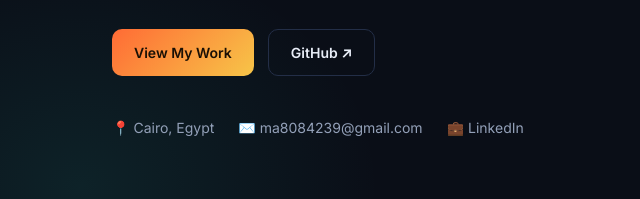
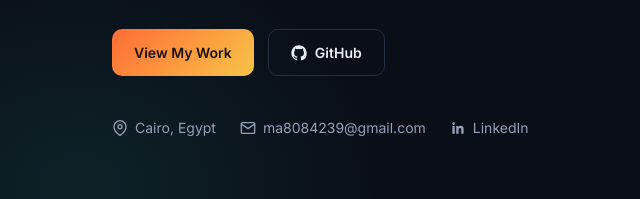
Before and after one commit to MOHAMED-ADEL-MA/portfolio, a plain HTML site: page index.html in a window 1280 px wide. Shown: the part 493-692 px from the top of the page, 48-688 px from the left. Drawn offline with Linux system fonts and the light colour scheme.

Commit message:
Replace emoji icons with real SVG icons, add WhatsApp contact

```diff
--- a/index.html
+++ b/index.html
@@ -147,6 +147,11 @@ section{padding:90px 0}
 .contact-links{display:flex;gap:16px;justify-content:center;flex-wrap:wrap}
 .contact-card{display:flex;align-items:center;gap:10px;padding:14px 22px;border:1px solid var(--border);border-radius:12px;background:var(--card);color:var(--text);text-decoration:none;font-size:14px;font-weight:500;transition:border-color .2s,transform .2s}
 .contact-card:hover{border-color:var(--accent);transform:translateY(-3px)}
+.icon{width:18px;height:18px;flex-shrink:0}
+.hero-meta .icon{width:16px;height:16px}
+.btn-ghost .icon{width:16px;height:16px}
+.icon-stroke{fill:none;stroke:currentColor;stroke-width:2;stroke-linecap:round;stroke-linejoin:round}
+.icon-fill{fill:currentColor;stroke:none}
 
 footer{padding:30px 0;border-top:1px solid var(--border);text-align:center;color:var(--muted);font-size:13.5px}
 footer span{color:var(--accent)}
@@ -190,12 +195,12 @@ footer span{color:var(--accent)}
       <p class="summary">I build real-world web applications and scalable REST APIs with PHP &amp; Laravel — clean architecture, solid validation, and payment flows that just work.</p>
       <div class="hero-cta">
         <a class="btn btn-primary" href="#projects">View My Work</a>
-        <a class="btn btn-ghost" href="https://github.com/MOHAMED-ADEL-MA" target="_blank">GitHub ↗</a>
+        <a class="btn btn-ghost" href="https://github.com/MOHAMED-ADEL-MA" target="_blank"><svg class="icon icon-fill" viewBox="0 0 24 24"><path d="M12 .5C5.65.5.5 5.65.5 12c0 5.08 3.29 9.39 7.86 10.91.58.1.79-.25.79-.55v-2.02c-3.2.7-3.87-1.36-3.87-1.36-.52-1.33-1.28-1.68-1.28-1.68-1.04-.71.08-.7.08-.7 1.15.08 1.76 1.19 1.76 1.19 1.03 1.75 2.69 1.25 3.34.95.1-.74.4-1.25.72-1.54-2.55-.29-5.23-1.28-5.23-5.68 0-1.26.45-2.28 1.19-3.09-.12-.29-.52-1.46.11-3.05 0 0 .97-.31 3.18 1.18.92-.26 1.91-.39 2.89-.39s1.97.13 2.89.39c2.2-1.49 3.17-1.18 3.17-1.18.63 1.59.23 2.76.11 3.05.74.81 1.19 1.83 1.19 3.09 0 4.41-2.69 5.38-5.25 5.66.41.36.77 1.05.77 2.13v3.16c0 .3.21.66.8.55A10.52 10.52 0 0 0 23.5 12C23.5 5.65 18.35.5 12 .5z"/></svg> GitHub</a>
       </div>
       <div class="hero-meta">
-        <span class="item">📍 Cairo, Egypt</span>
-        <a class="item" href="mailto:ma8084239@gmail.com">✉️ ma8084239@gmail.com</a>
-        <a class="item" href="https://www.linkedin.com/in/mohamed-adel-977942355" target="_blank">💼 LinkedIn</a>
+        <span class="item"><svg class="icon icon-stroke" viewBox="0 0 24 24"><path d="M21 10c0 7-9 13-9 13s-9-6-9-13a9 9 0 0 1 18 0z"/><circle cx="12" cy="10" r="3"/></svg> Cairo, Egypt</span>
+        <a class="item" href="mailto:ma8084239@gmail.com"><svg class="icon icon-stroke" viewBox="0 0 24 24"><path d="M4 4h16c1.1 0 2 .9 2 2v12c0 1.1-.9 2-2 2H4c-1.1 0-2-.9-2-2V6c0-1.1.9-2 2-2z"/><polyline points="22,6 12,13 2,6"/></svg> ma8084239@gmail.com</a>
+        <a class="item" href="https://www.linkedin.com/in/mohamed-adel-977942355" target="_blank"><svg class="icon icon-fill" viewBox="0 0 24 24"><path d="M20.45 20.45h-3.55v-5.57c0-1.33-.03-3.04-1.85-3.04-1.85 0-2.14 1.45-2.14 2.94v5.67H9.36V9h3.41v1.56h.05c.47-.9 1.63-1.85 3.36-1.85 3.6 0 4.27 2.37 4.27 5.45v6.29zM5.34 7.43a2.06 2.06 0 1 1 0-4.12 2.06 2.06 0 0 1 0 4.12zM7.12 20.45H3.55V9h3.57v11.45z"/></svg> LinkedIn</a>
       </div>
     </div>
     <div class="code-card">
@@ -375,10 +380,11 @@ footer span{color:var(--accent)}
     </div>
     <p class="reveal">I'm open to backend developer roles and freelance Laravel API work. Reach out — I usually reply fast.</p>
     <div class="contact-links reveal">
-      <a class="contact-card" href="mailto:ma8084239@gmail.com">✉️ ma8084239@gmail.com</a>
-      <a class="contact-card" href="tel:+201124616674">📱 +20 112 461 6674</a>
-      <a class="contact-card" href="https://github.com/MOHAMED-ADEL-MA" target="_blank">🐙 GitHub</a>
-      <a class="contact-card" href="https://www.linkedin.com/in/mohamed-adel-977942355" target="_blank">💼 LinkedIn</a>
+      <a class="contact-card" href="mailto:ma8084239@gmail.com"><svg class="icon icon-stroke" viewBox="0 0 24 24"><path d="M4 4h16c1.1 0 2 .9 2 2v12c0 1.1-.9 2-2 2H4c-1.1 0-2-.9-2-2V6c0-1.1.9-2 2-2z"/><polyline points="22,6 12,13 2,6"/></svg> ma8084239@gmail.com</a>
+      <a class="contact-card" href="tel:+201124616674"><svg class="icon icon-stroke" viewBox="0 0 24 24"><path d="M22 16.92v3a2 2 0 0 1-2.18 2 19.79 19.79 0 0 1-8.63-3.07 19.5 19.5 0 0 1-6-6 19.79 19.79 0 0 1-3.07-8.67A2 2 0 0 1 4.11 2h3a2 2 0 0 1 2 1.72 12.84 12.84 0 0 0 .7 2.81 2 2 0 0 1-.45 2.11L8.09 9.91a16 16 0 0 0 6 6l1.27-1.27a2 2 0 0 1 2.11-.45 12.84 12.84 0 0 0 2.81.7A2 2 0 0 1 22 16.92z"/></svg> +20 112 461 6674</a>
+      <a class="contact-card" href="https://wa.me/201124616674" target="_blank"><svg class="icon icon-fill" viewBox="0 0 24 24"><path d="M17.47 14.38c-.3-.15-1.76-.87-2.03-.97-.27-.1-.47-.15-.67.15-.2.3-.77.97-.94 1.17-.17.2-.35.22-.64.07-.3-.15-1.26-.46-2.4-1.47-.88-.79-1.48-1.76-1.65-2.06-.17-.3-.02-.46.13-.6.13-.14.3-.35.44-.52.15-.17.2-.3.3-.5.1-.2.05-.37-.02-.52-.07-.15-.67-1.62-.92-2.22-.24-.58-.49-.5-.67-.51h-.57c-.2 0-.52.07-.8.37-.27.3-1.04 1.02-1.04 2.5 0 1.47 1.07 2.89 1.22 3.09.15.2 2.11 3.22 5.1 4.51.71.31 1.27.49 1.7.63.72.23 1.37.2 1.88.12.57-.09 1.76-.72 2-1.42.25-.7.25-1.29.18-1.42-.07-.12-.27-.2-.57-.35zM12.05 21.79h-.01a9.87 9.87 0 0 1-5.03-1.38l-.36-.21-3.74.98 1-3.65-.24-.37a9.86 9.86 0 0 1-1.51-5.26c0-5.45 4.44-9.88 9.9-9.88 2.64 0 5.13 1.03 7 2.9a9.82 9.82 0 0 1 2.89 7c0 5.45-4.45 9.87-9.9 9.87zM20.5 3.49A11.8 11.8 0 0 0 12.05 0C5.5 0 .16 5.34.16 11.89c0 2.1.55 4.14 1.59 5.95L.06 24l6.3-1.65a11.88 11.88 0 0 0 5.68 1.45h.01c6.55 0 11.89-5.34 11.89-11.89 0-3.18-1.24-6.16-3.44-8.42z"/></svg> WhatsApp</a>
+      <a class="contact-card" href="https://github.com/MOHAMED-ADEL-MA" target="_blank"><svg class="icon icon-fill" viewBox="0 0 24 24"><path d="M12 .5C5.65.5.5 5.65.5 12c0 5.08 3.29 9.39 7.86 10.91.58.1.79-.25.79-.55v-2.02c-3.2.7-3.87-1.36-3.87-1.36-.52-1.33-1.28-1.68-1.28-1.68-1.04-.71.08-.7.08-.7 1.15.08 1.76 1.19 1.76 1.19 1.03 1.75 2.69 1.25 3.34.95.1-.74.4-1.25.72-1.54-2.55-.29-5.23-1.28-5.23-5.68 0-1.26.45-2.28 1.19-3.09-.12-.29-.52-1.46.11-3.05 0 0 .97-.31 3.18 1.18.92-.26 1.91-.39 2.89-.39s1.97.13 2.89.39c2.2-1.49 3.17-1.18 3.17-1.18.63 1.59.23 2.76.11 3.05.74.81 1.19 1.83 1.19 3.09 0 4.41-2.69 5.38-5.25 5.66.41.36.77 1.05.77 2.13v3.16c0 .3.21.66.8.55A10.52 10.52 0 0 0 23.5 12C23.5 5.65 18.35.5 12 .5z"/></svg> GitHub</a>
+      <a class="contact-card" href="https://www.linkedin.com/in/mohamed-adel-977942355" target="_blank"><svg class="icon icon-fill" viewBox="0 0 24 24"><path d="M20.45 20.45h-3.55v-5.57c0-1.33-.03-3.04-1.85-3.04-1.85 0-2.14 1.45-2.14 2.94v5.67H9.36V9h3.41v1.56h.05c.47-.9 1.63-1.85 3.36-1.85 3.6 0 4.27 2.37 4.27 5.45v6.29zM5.34 7.43a2.06 2.06 0 1 1 0-4.12 2.06 2.06 0 0 1 0 4.12zM7.12 20.45H3.55V9h3.57v11.45z"/></svg> LinkedIn</a>
     </div>
   </div>
 </section>
```
